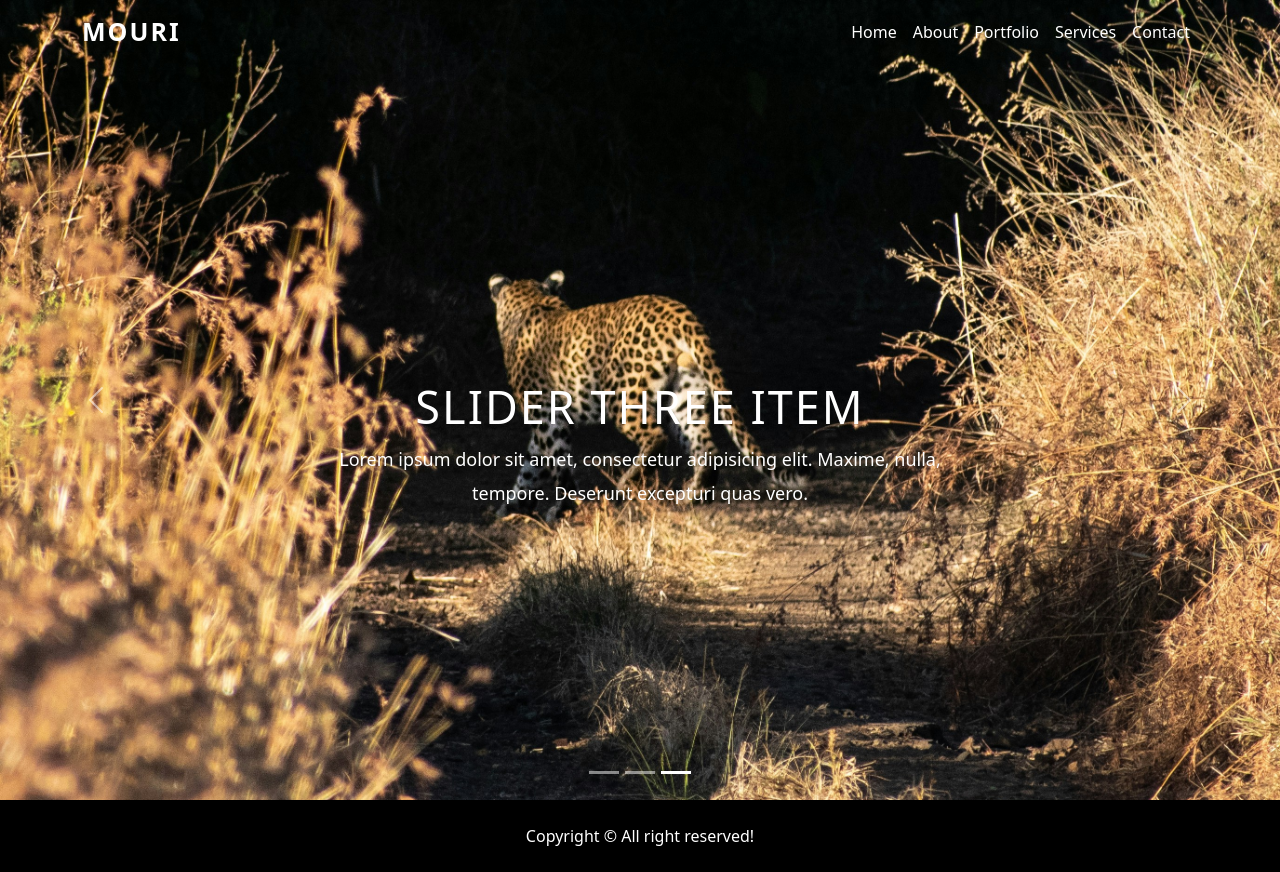
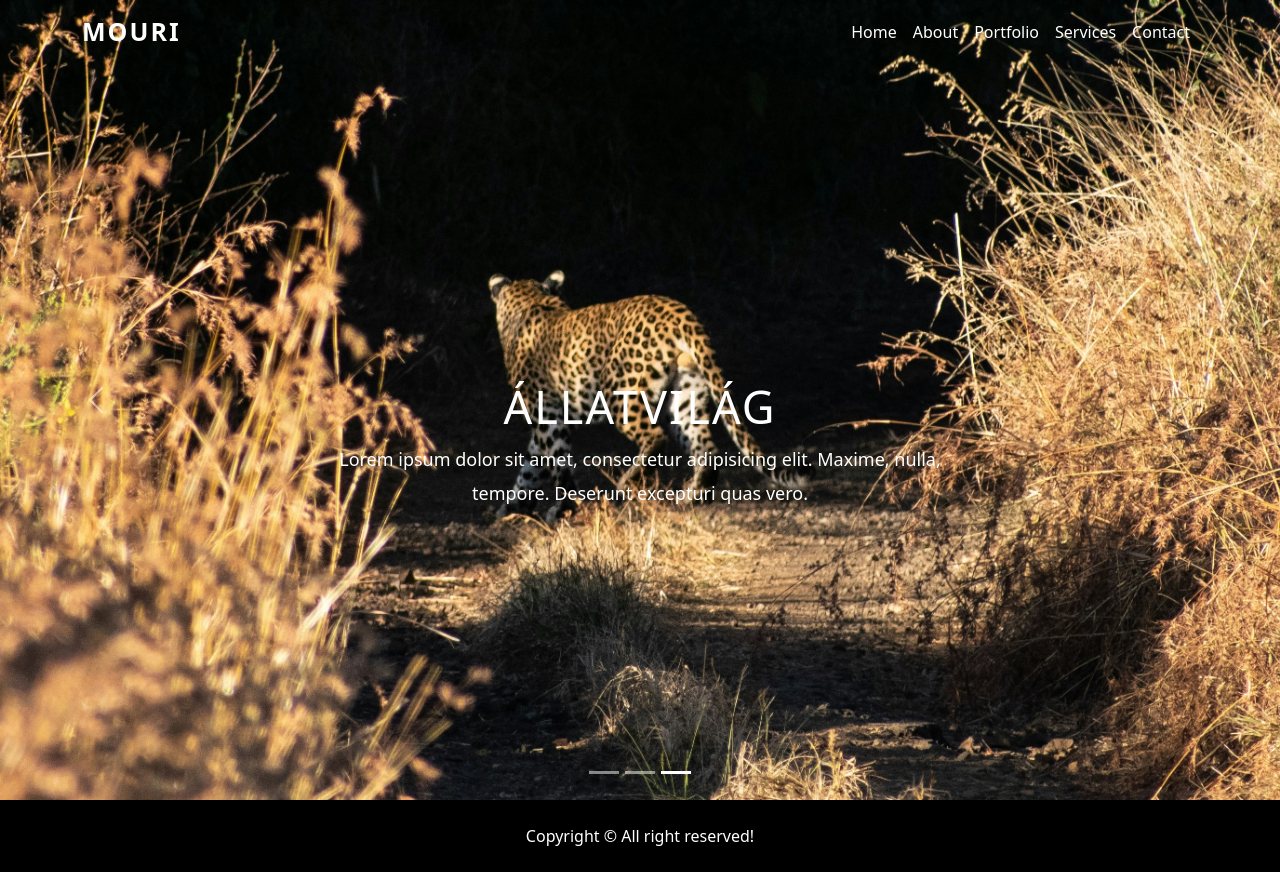
Before and after one commit to BazsiToth/esoerdo_miniprojekt, a Vue app: page / in a window 1280 px wide. Both pictures are taken after a click on the button 676 px from the left and 772 px from the top of the page. Built offline with nearby package versions, Linux system fonts and the light colour scheme.

Commit message:
Változtatás Teszt
Tesztelés

```diff
--- a/src/components/Content.vue
+++ b/src/components/Content.vue
@@ -13,21 +13,21 @@
     <div class="carousel-item active">
       <img class="d-block w-100" src="../assets/ContentEsoerdo1.jpg" alt="First slide">
       <div class="carousel-caption d-none d-md-block">
-        <h5>Slider One Item</h5>
+        <h5>Éghajlat</h5>
         <p>Lorem ipsum dolor sit amet, consectetur adipisicing elit. Maxime, nulla, tempore. Deserunt excepturi quas vero.</p>
       </div>
     </div>
     <div class="carousel-item">
       <img class="d-block w-100" src="../assets/ContentEsoerdo2.jpg" alt="Second slide">
       <div class="carousel-caption d-none d-md-block">
-        <h5>Slider Two Item</h5>
-        <p>Lorem ipsum dolor sit amet, consectetur adipisicing elit. Maxime, nulla, tempore. Deserunt excepturi quas vero.</p>
+        <h5>Természet</h5>
+        <p>Növényzet & Vizek</p>
       </div>
     </div>
     <div class="carousel-item">
       <img class="d-block w-100" src="../assets/ContentEsoerdo4.jpg" alt="Third slide">
       <div class="carousel-caption d-none d-md-block">
-        <h5>Slider Three Item</h5>
+        <h5>Állatvilág</h5>
         <p>Lorem ipsum dolor sit amet, consectetur adipisicing elit. Maxime, nulla, tempore. Deserunt excepturi quas vero.</p>
       </div>
     </div>
```
